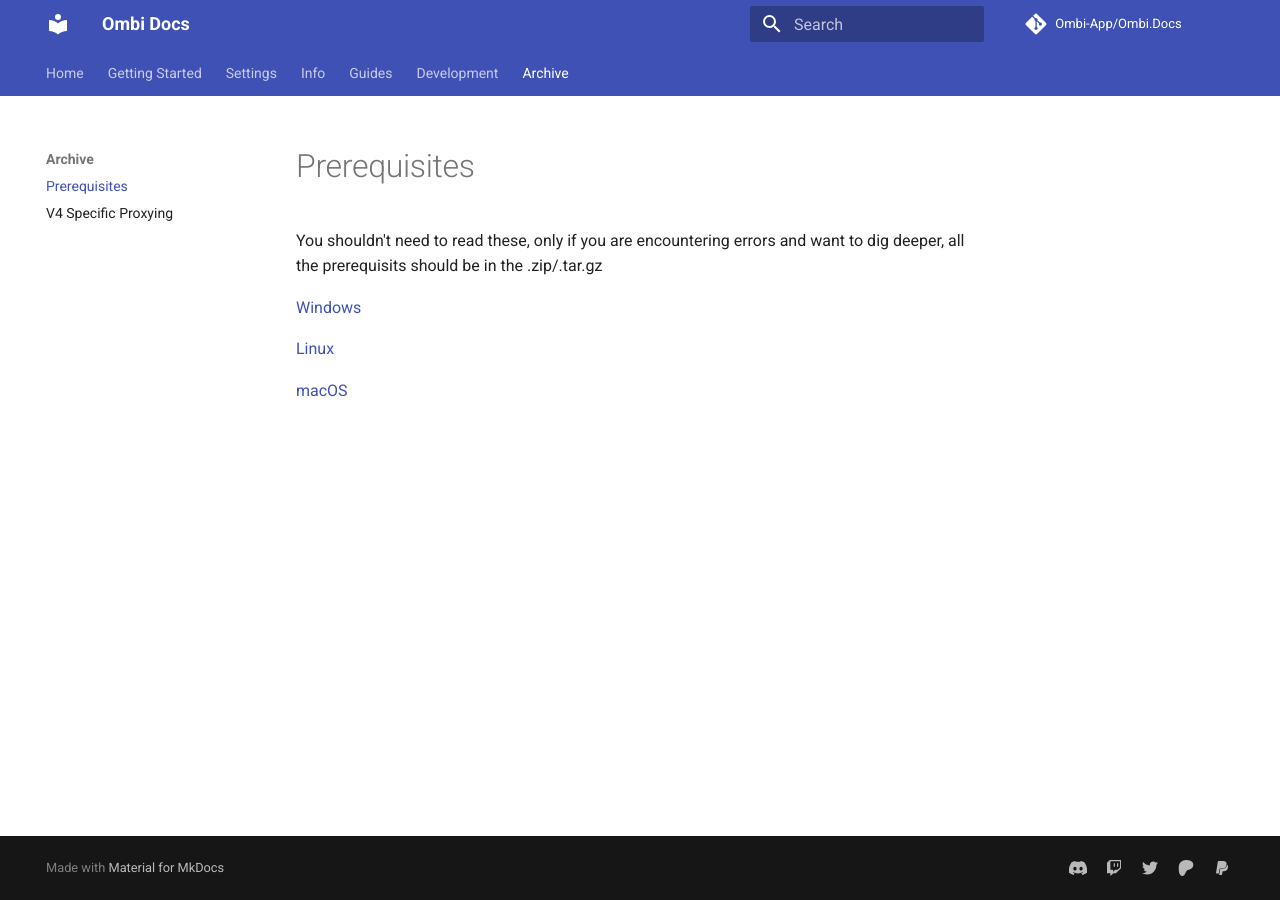
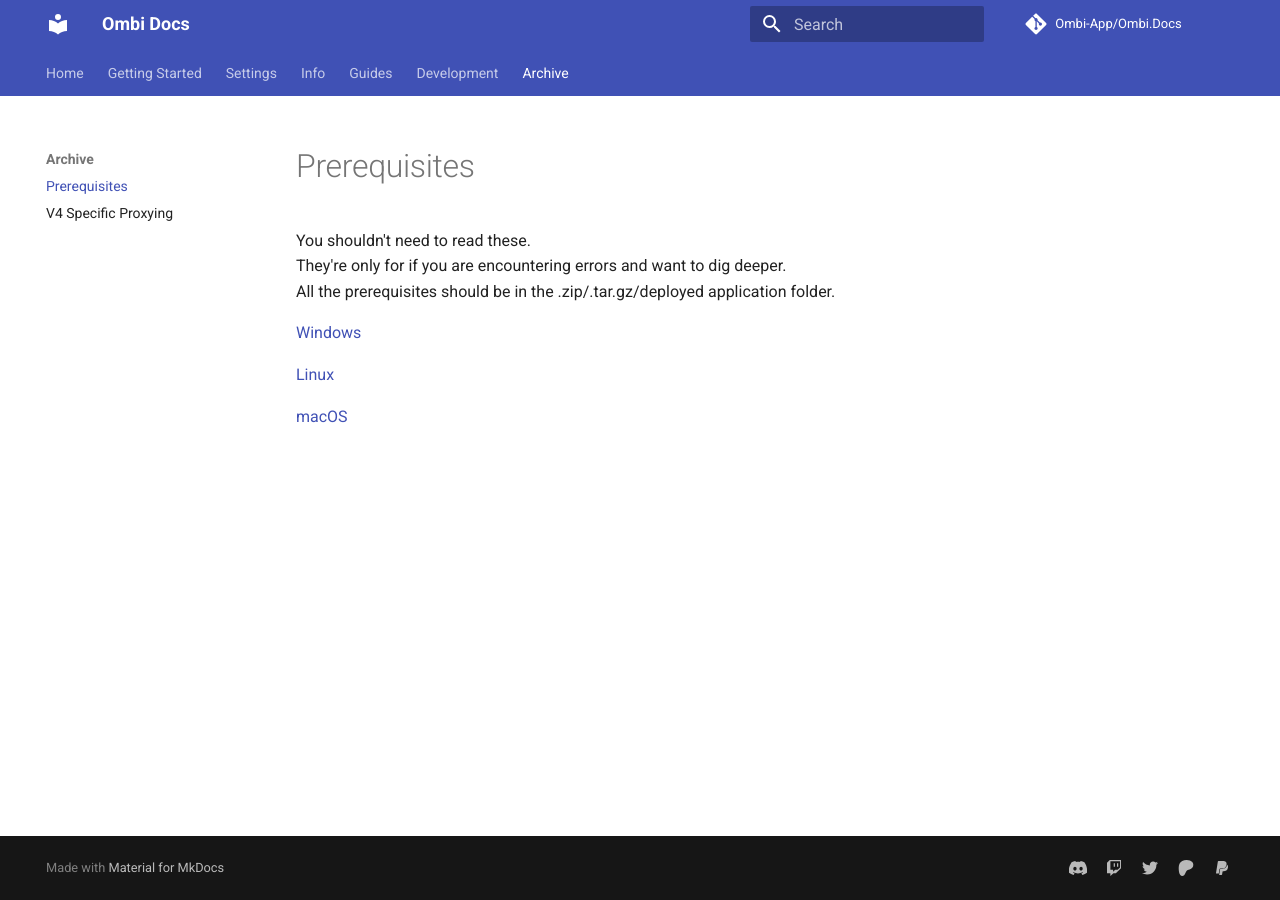
Before and after one commit to Ombi-app/Ombi.Docs, an MkDocs documentation site: the page built from docs/archive/prerequisites.md, in a window 1280 px wide. Built offline with MkDocs 1.6.1 and Material for MkDocs 9.7.7, drawn with Linux system fonts in a browser that asks for light colours; comment, search, counter and statistics services are not loaded.

Commit message:
Spelling on prereqs

```diff
--- a/docs/archive/prerequisites.md
+++ b/docs/archive/prerequisites.md
@@ -1,6 +1,8 @@
 # Prerequisites
 
-You shouldn't need to read these, only if you are encountering errors and want to dig deeper, all the prerequisits should be in the .zip/.tar.gz
+You shouldn't need to read these.
+They're only for if you are encountering errors and want to dig deeper.
+All the prerequisites should be in the .zip/.tar.gz/deployed application folder.
 
 [Windows](https://docs.microsoft.com/en-us/dotnet/core/windows-prerequisites?tabs=netcore2x)
 
```
